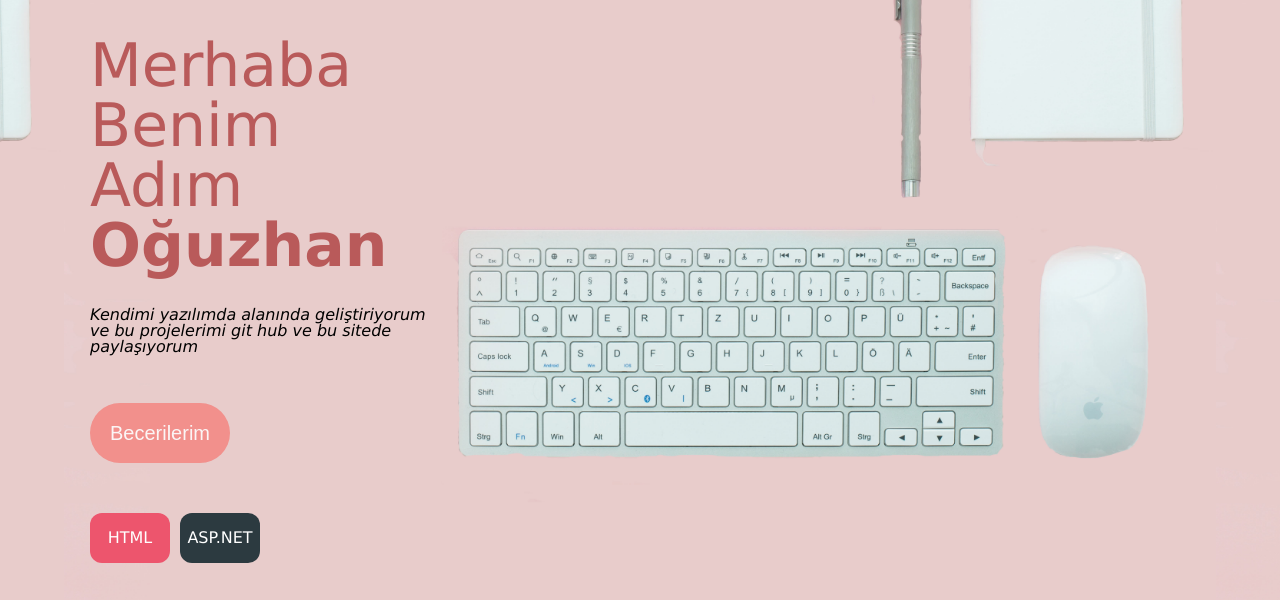
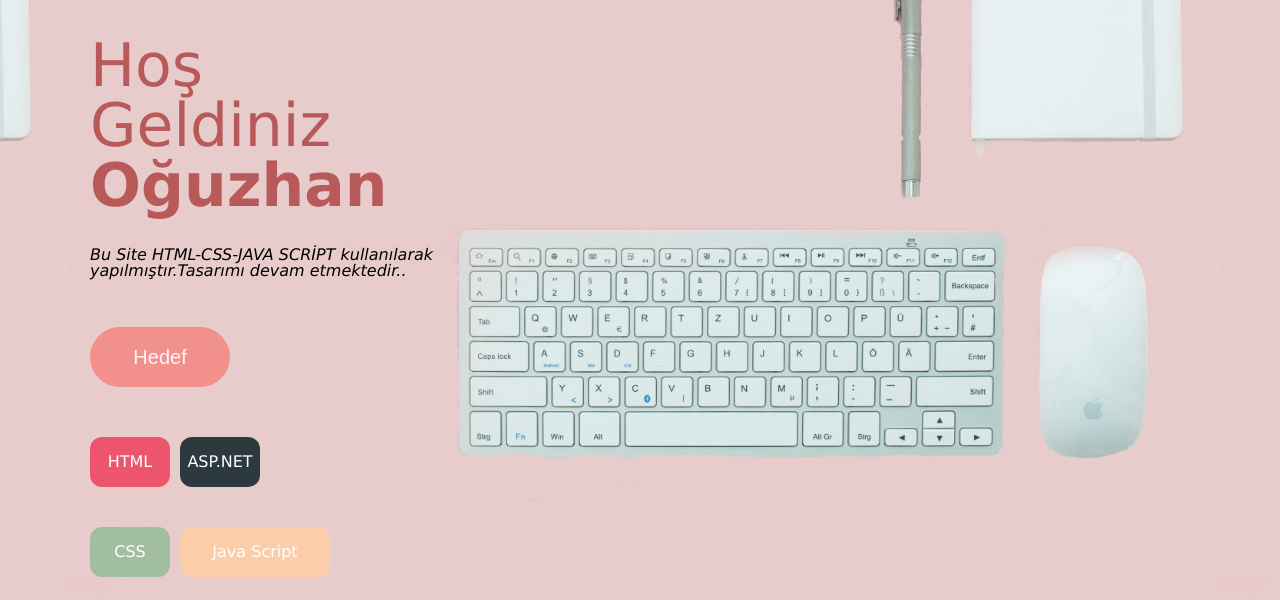
Before and after one commit to oguzhankorkmaz34/oguzhankorkmaz34.github.io, a plain HTML site: page index.html in a window 1280 px wide. Shown: the part 125-725 px from the top of the page. Drawn offline with Linux system fonts and the light colour scheme.

Commit message:
Add files via upload

```diff
--- a/index.html
+++ b/index.html
@@ -47,17 +47,16 @@
     <div class="contanier" id="anasayfa">
 
         <div class="menu">
-            <h1 class="h1">Merhaba Benim Adım <br><b class="bolder">Oğuzhan</b></h1>
+            <h1 class="h1">Hoş Geldiniz <br><b class="bolder">Oğuzhan</b></h1>
             <br>
             <br>
 
-            <h5 style="font-style: italic;">Kendimi yazılımda alanında geliştiriyorum ve bu projelerimi git hub ve bu
-                sitede paylaşıyorum</h5>
+            <h5 style="font-style: italic;">Bu Site HTML-CSS-JAVA SCRİPT  kullanılarak yapılmıştır.Tasarımı devam etmektedir..</h5>
             <br>
             <br>
             <br>
 
-            <button class="buton2">Becerilerim</button>
+            <button class="buton2">Hedef</button>
 
 
             <div class="butonlar">
```
